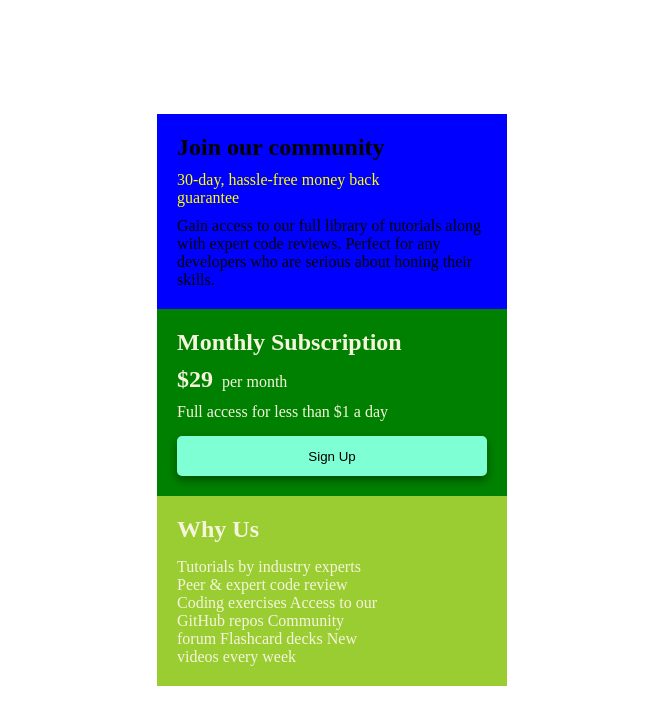
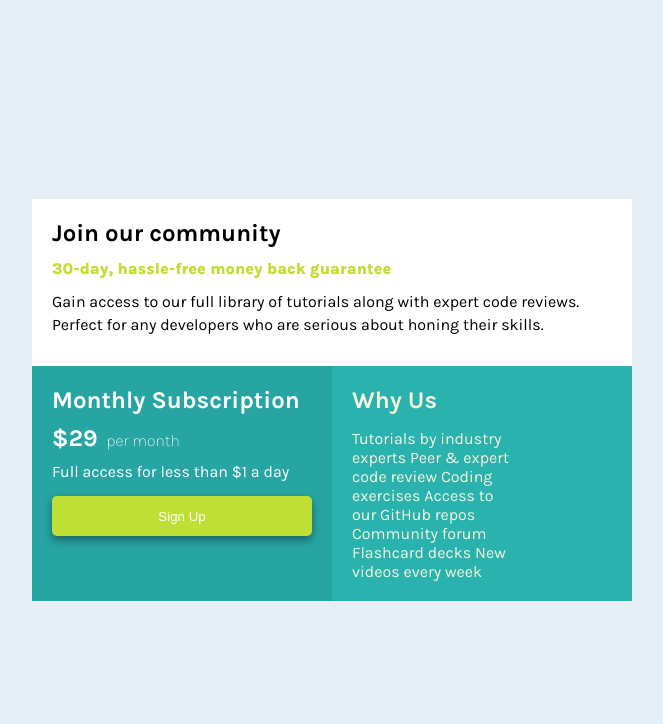
Before and after one commit to Rafael15gv/single-price-grid-component-master, a plain HTML site: page index.html in a window 1280 px wide. Shown: the whole page, without its empty margins (308-971 px from the left). Drawn offline with Linux system fonts and the light colour scheme.

Commit message:
feat CSS se realiza todos los estilos

```diff
--- a/index.html
+++ b/index.html
@@ -12,6 +12,10 @@
       sizes="32x32"
       href="./images/favicon-32x32.png"
     />
+
+    <link rel="preconnect" href="https://fonts.googleapis.com">
+<link rel="preconnect" href="https://fonts.gstatic.com" crossorigin>
+<link href="https://fonts.googleapis.com/css2?family=Karla:ital,wght@0,200..800;1,200..800&display=swap" rel="stylesheet">
     <link rel="stylesheet" href="style.css" />
   </head>
   <body>
--- a/style.css
+++ b/style.css
@@ -1,3 +1,18 @@
+:root {
+  /* ## Colors */
+
+  /* ### Primary */
+  --Cyan-color: hsl(179, 62%, 43%);
+  --Cyan-Dark-color: hsl(179, 62%, 40%);
+  --Bright-Yellow-color: hsl(71, 73%, 54%);
+  /* ### Neutral */
+  --Light-Gray-color: hsl(204, 43%, 93%);
+  --Grayish-Blue-color: hsl(218, 22%, 67%);
+
+  font-family: "Karla", sans-serif;
+  color: var(--Cyan-colo);
+}
+
 * {
   margin: 0px;
   padding: 0px;
@@ -8,35 +23,39 @@ body {
   display: flex;
   justify-content: center;
   align-items: center;
-  height: 100vh;
+  height: 100dvh;
+  background-color: var(--Light-Gray-color);
 }
 
 .container {
-  background-color: red;
+  background-color: white;
   width: 350px;
 }
 
 .main {
-  background-color: blue;
+  /* background-color: blue; */
   padding: 20px;
-  /* height: 250px; */
+  margin-bottom: 10px;
 }
 .main__titulo {
   margin-bottom: 10px;
+  color: var(--Cyan-colo);
 }
 .main__p--yellow {
-  color: yellow;
+  color: var(--Bright-Yellow-color);
   padding-right: 50px;
   margin: 10px 0px;
+  font-weight: 800;
 }
 .main__p {
+  line-height: 23px;
 }
 
 .subscription {
-  background-color: green;
+  background-color: var(--Cyan-Dark-color);
   flex-direction: column;
   padding: 20px;
-  color: beige;
+  color: white;
 }
 .subscription__titulo {
   margin-bottom: 10px;
@@ -48,12 +67,14 @@ body {
 }
 .subscription__p--slin {
   display: inline-block;
+  font-weight: 100;
 }
 .subscription__p {
   margin-bottom: 15px;
 }
 .subscription__singUp {
-  background-color: aquamarine;
+  background: var(--Bright-Yellow-color);
+  color: white;
   border: none;
   width: 100%;
   height: 40px;
@@ -62,7 +83,7 @@ body {
 }
 
 .why {
-  background-color: yellowgreen;
+  background-color: var(--Cyan-color);
   padding: 20px;
   color: beige;
   /* height: 250px; */
@@ -73,3 +94,32 @@ body {
 .why__p {
   padding-right: 100px;
 }
+
+@media (width >= 450px) {
+  body {
+    /* background-color: rebeccapurple; */
+  }
+
+  .container {
+    display: grid;
+    grid-template-columns: 1fr 1fr;
+    grid-area: 1fr 1fr;
+    grid-template-areas:
+      "main main"
+      "subs why";
+    width: 600px;
+    height: auto;
+  }
+
+  .main {
+    grid-area: main;
+  }
+
+  .subscription {
+    grid-area: subs;
+  }
+
+  .why {
+    grid-area: why;
+  }
+}
```
